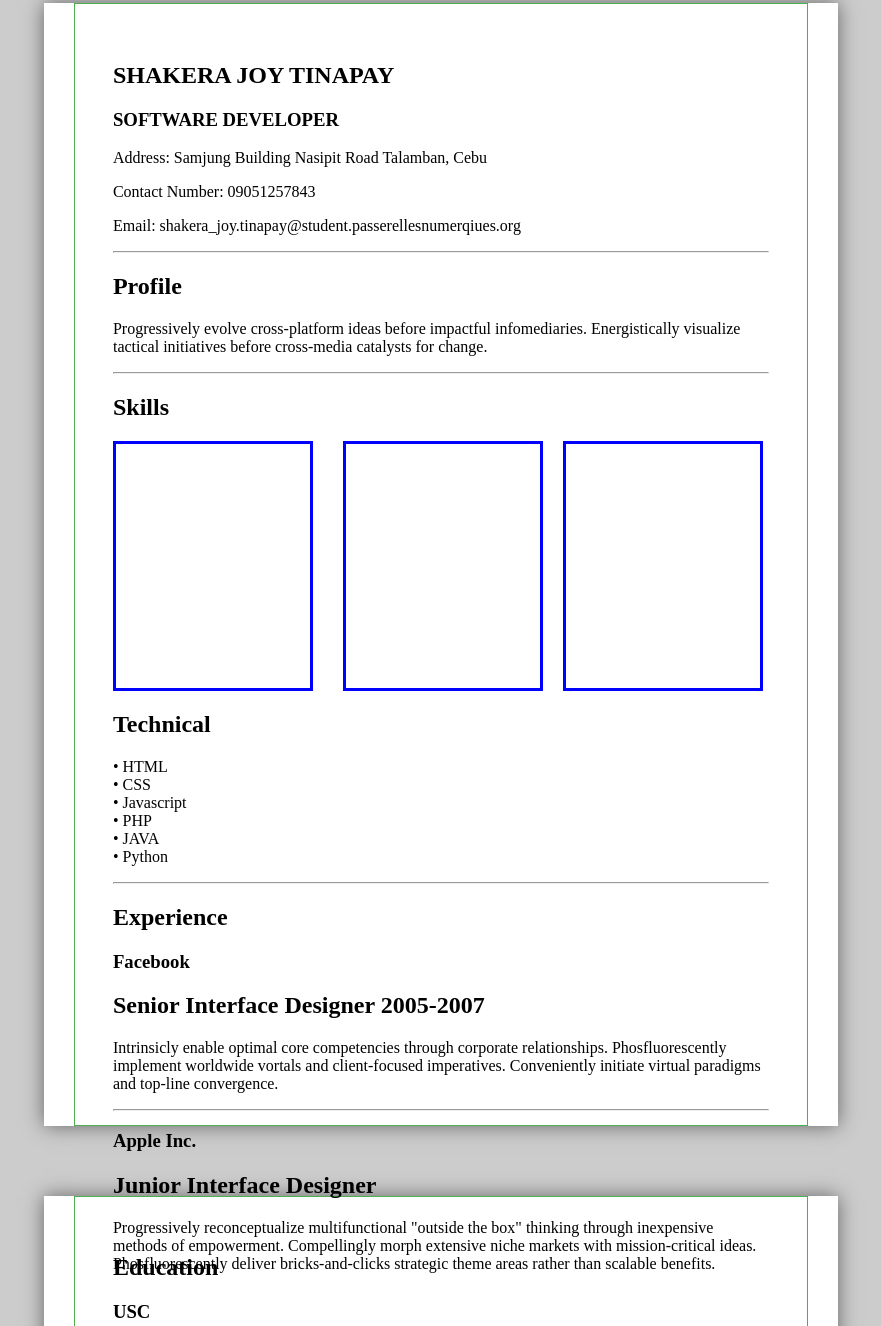
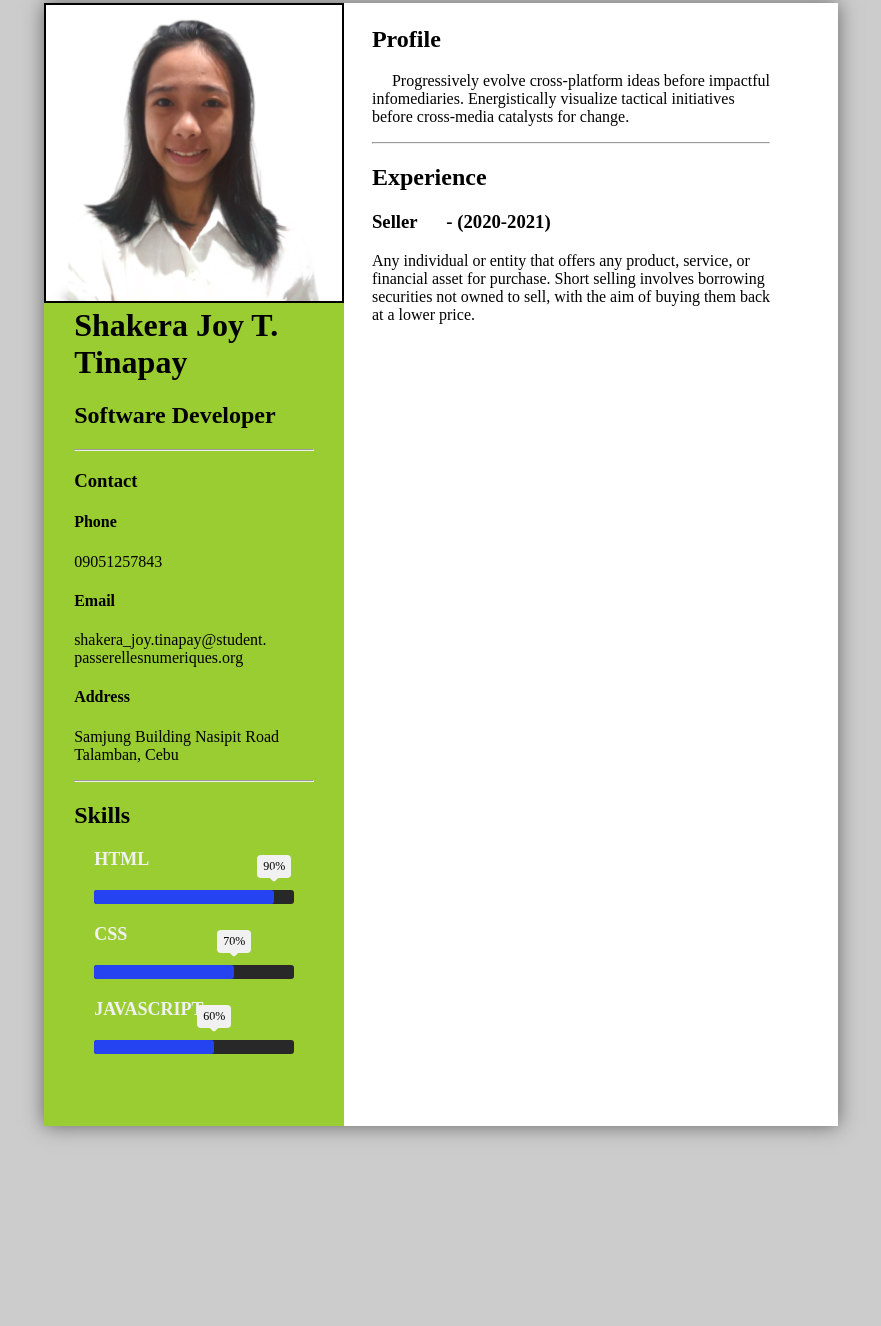
Before and after one commit to tinapayshakera/activity-resume, a plain HTML site: page Web_Based_Resume_Tinapay/index.html in a window 1280 px wide. Shown: the part 67-1393 px from the top of the page, without its empty margins (199-1080 px from the left). After the commit the page ends 1263 px from the top, so only its background shows below. Drawn offline with Linux system fonts and the light colour scheme.

Commit message:
added new edited

```diff
--- a/Web_Based_Resume_Tinapay/index.html
+++ b/Web_Based_Resume_Tinapay/index.html
@@ -9,54 +9,57 @@
     </head>
     <body>
         <div class="main-page">
-            <div class="sub-page" style=" margin: 70px 30px ;
-                border: 1px solid #4CAF50;">
-                <h2>SHAKERA JOY TINAPAY</h2>
-                <h3>SOFTWARE DEVELOPER</h3>
-                <p>Address: Samjung Building Nasipit Road Talamban, Cebu</p>
-                <p>Contact Number: 09051257843</p>
-                <p>Email: shakera_joy.tinapay@student.passerellesnumerqiues.org</p>
-                <hr>
-                <h2>Profile</h2>
-                <p>Progressively evolve cross-platform ideas before impactful
-                    infomediaries.
-                    Energistically visualize tactical initiatives before
-                    cross-media catalysts for change.
-                </p>
-                <hr>
-                <h2>Skills</h2>
-                <div id="txt">
-            </div>
-            <div id="txt1">
-            </div>
-            <div id="txt2">
-            </div>
-                <h2>Technical</h2>
-                <p>&#x2022; HTML <br> &#x2022; CSS <br> &#x2022; Javascript <br>
-                    &#x2022; PHP <br> &#x2022; JAVA <br> &#x2022; Python</p>
-                <hr>
-                <h2>Experience</h2>
-                    <h3>Facebook</h3>
-                    <h2>Senior Interface Designer 2005-2007 </h2>
-                    <p>Intrinsicly enable optimal core competencies through corporate relationships. Phosfluorescently implement worldwide vortals and client-focused imperatives. Conveniently initiate virtual paradigms and top-line convergence.</p>
+            <div class="sub-page" style=" margin: 70px 30px ;">
+                <div class="right-page">
+                    <img src="pic.png" alt="picture">
+                    <h1>Shakera Joy T. Tinapay</h1>
+                    <h2>Software Developer</h2>
                     <hr>
-                    <h3>Apple Inc.</h3>
-                    <h2>Junior Interface Designer</h2>
-                    <p>Progressively reconceptualize multifunctional "outside the box" thinking through inexpensive methods of empowerment. Compellingly morph extensive niche markets with mission-critical ideas. Phosfluorescently deliver bricks-and-clicks strategic theme areas rather than scalable benefits.</p>
+                    <h3>Contact</h3>
+                    <h4>Phone</h4>
+                    <p>09051257843</p>
+                    <h4>Email</h4>
+                    <p>shakera_joy.tinapay@student.
+                        <br> passerellesnumeriques.org</p>
+                    <h4>Address</h4>
+                    <p>Samjung Building Nasipit Road Talamban, Cebu</p>
                     <hr>
-
-            </div>
-        </div>
-        <div class="main-page-1">
-            <div class="sub-page-1" style=" margin: 70px 30px ;
-                border: 1px solid #4CAF50;">
-                <h2>Education</h2>
-                <h3>USC</h3>
-                <h2>Software Developer</h2>
-                <hr>
-                <center>Shakera Joy Tinapay-shakera_joy.tinapay@student.passerellesnumerqiues.org- (09051257843)</center>
+                    <h2>Skills</h2>
+                    <div class="skills">
+                        <div class="skill">
+                          <div class="skill-name">HTML</div>
+                          <div class="skill-bar">
+                            <div class="skill-per" per="90%" style="max-width:90%"></div>
+                          </div>
+                        </div>
+                        <div class="skill">
+                          <div class="skill-name">CSS</div>
+                          <div class="skill-bar">
+                            <div class="skill-per" per="70%" style="max-width:70%"></div>
+                          </div>
+                        </div>
+                        <div class="skill">
+                          <div class="skill-name">Javascript</div>
+                          <div class="skill-bar">
+                            <div class="skill-per" per="60%" style="max-width:60%"></div>
+                          </div>
+                        </div>
+                      </div>
+                    </div>
+                    <div class="left-page">
+                        <h2 class="txt">Profile</h2>
+                        <p>&nbsp;&nbsp;&nbsp;&nbsp; Progressively evolve cross-platform ideas before impactful infomediaries. Energistically visualize tactical initiatives before cross-media catalysts for change.
+                        </p>
+                        <hr>
+                    <h2>Experience</h2>
+                        <h3>Seller &thinsp;&thinsp;&thinsp; &thinsp; - (2020-2021)</h3>
+                        <p>Any individual or entity that offers any product, service, or financial asset for purchase. Short selling involves borrowing securities not owned to sell, with the aim of buying them back at a lower price.</p>
+                        <h3></h3>
+                    </div>
+                </div>
             </div>
         </div>
 
+
     </body>
 </html>
--- a/Web_Based_Resume_Tinapay/style.css
+++ b/Web_Based_Resume_Tinapay/style.css
@@ -43,74 +43,84 @@ body {
       page-break-after: always;
     }
   }
-  body {
-    width: 230mm;
-    height: 100%;
-    margin: 0 auto;
-    padding: 0;
-    font-size: 12pt;
-    background: rgb(204,204,204);
-
+ .right-page{
+  padding: 30px;
+  width: 300px;
+  height: 1122.6px;
+  margin-top: -37.8px;
+  background-color: yellowgreen;
+  margin-left: -67.8px;
+  position: relative;
+  display: inline-block;
  }
-  * {
-    box-sizing: border-box;
-    -moz-box-sizing: border-box;
-
+ .right-page img{
+  float: left;
+  border: 2px solid black;
+  width: 125%;
+  margin: 1.66%;
+  margin-left: -30px;
+  margin-top: -30px;
  }
-  .main-page-1 {
-    width: 210mm;
-    min-height: 297mm;
-    margin: 10mm auto;
-    background: white;
-    box-shadow: 0 0 0.5cm rgba(0,0,0,0.5);
+ .skills{
+  width: 100%;
+  max-width: 600px;
+  padding: 0 20px;
 }
-  .sub-page-1 {
-    padding: 1cm;
-    height: 297mm;
+.skill-name{
+  font-size: 18px;
+  font-weight: 700;
+  color: #f1f1f1;
+  text-transform: uppercase;
+  margin: 20px 0;
 }
-  @page {
-    size: A4;
-    margin: 0;
+.skill-bar{
+  height: 14px;
+  background: #282828;
+  border-radius: 3px;
 }
-  @media print {
-    html, body {
-      width: 210mm;
-      height: 297mm;
+.skill-per{
+  height: 14px;
+  background: #2543f1;
+  border-radius: 3px;
+  position: relative;
+  animation: fillBars 2.5s 1;
 }
-    .main-page-1 {
-      margin: 0;
-      border: initial;
-      border-radius: initial;
-      width: initial;
-      min-height: initial;
-      box-shadow: initial;
-      background: initial;
-      page-break-after: always;
+.skill-per::before{
+  content: attr(per);
+  position: absolute;
+  padding: 4px 6px;
+  background: #f1f1f1;
+  border-radius: 4px;
+  font-size: 12px;
+  top: -35px;
+  right: 0;
+  transform: translateX(50%);
+}
+.skill-per::after{
+  content: "";
+  position: absolute;
+  width: 10px;
+  height: 10px;
+  background: #f1f1f1;
+  top: -20px;
+  right: 0;
+  transform: translateX(50%) rotate(45deg);
+  border-radius: 2px;
+}
+@keyframes fillBars{
+  from{
+    width: 0;
+  }
+  to{
+    width: 100%;
   }
 }
-  #txt{
-    box-sizing: border-box;
-    width: 200px;
-    height: 250px;
-    padding: 30px;
-    border:  solid blue;
+
+.left-page {
+  margin-left: 260px;
+  position:relative;
+  justify-items: auto;
 }
-   #txt1{
-    box-sizing: border-box;
-    width: 200px;
-    height: 250px;
-    padding: 30px;
-    border:  solid blue;
-    margin-top: -250px;
-    margin-left: 230px;
-
+.left-page .txt{
+  margin-top: -1100px;
 }
-  #txt2{
-    box-sizing: border-box;
-    width: 200px;
-    height: 250px;
-    padding: 30px;
-    border:  solid blue;
-    margin-top: -250px;
-    margin-left: 450px;
-  }
```
Also changed, not shown: Web_Based_Resume_Tinapay/pic.png (added). Lines whose indentation alone changed are shown as unchanged.
